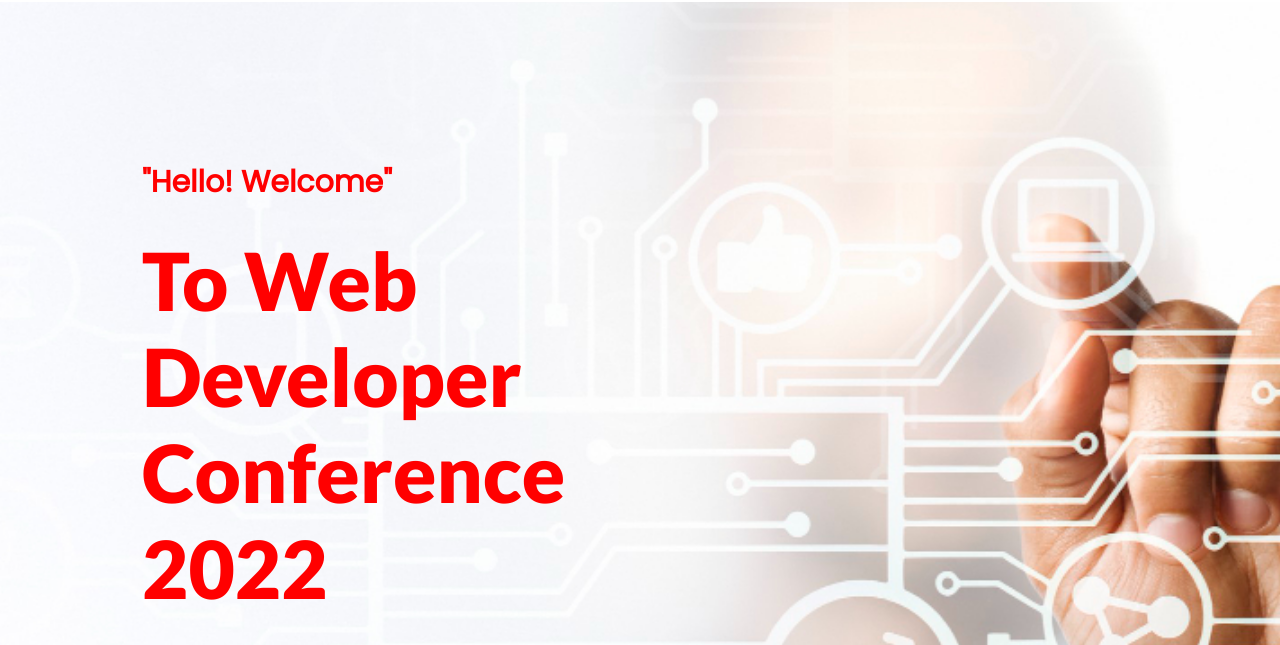
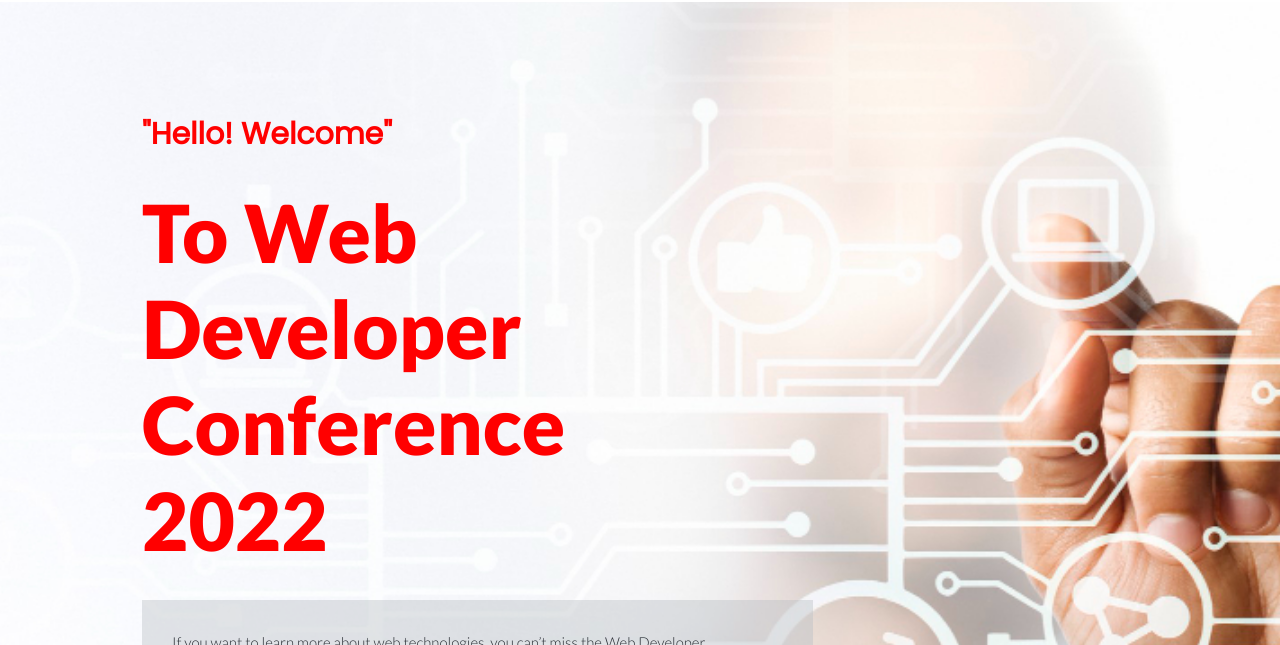
Before and after one commit to abenaTenkorang/Capstone_1, a website: page index.html in a window 1280 px wide. Shown: the part 98-743 px from the top of the page. Drawn offline with Linux system fonts and the light colour scheme.

Commit message:
Linters fixed in css and js files

```diff
--- a/style.css
+++ b/style.css
@@ -31,9 +31,10 @@ body {
 .second_nav {
   position: relative;
 }
- .nav-web {
+
+.nav-web {
   display: none;
- }
+}
 
 .hamburger {
   padding: 20px;
@@ -127,7 +128,7 @@ body {
 .first_para {
   font-size: 15px;
   line-height: 25px;
-  color: #272a31;;
+  color: #272a31;
   width: 100%;
   padding-left: 14px;
   background-color: rgb(183, 187, 192, 0.4);
@@ -434,6 +435,7 @@ body {
     padding-top: 158px;
     padding-left: 142px;
     gap: 2px;
+    height: 100vh;
   }
 
   .sec_heading {
```
Also changed, not shown: about.css (+9 -8 lines), about.js (line endings or trailing spaces).
